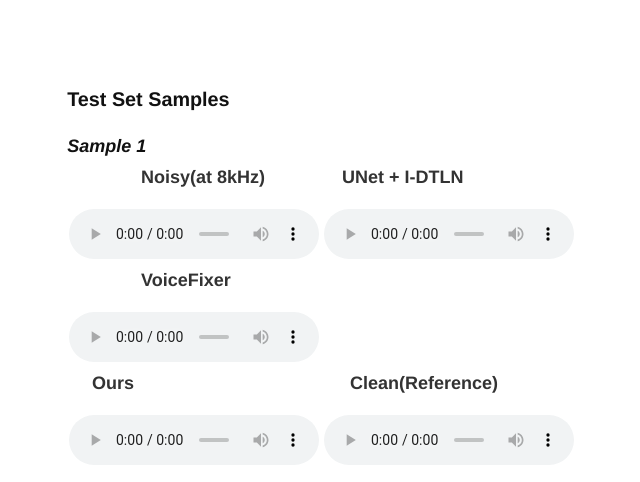
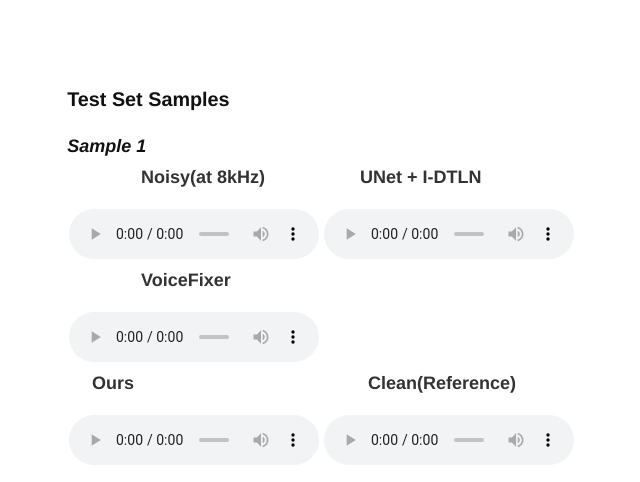
Before and after one commit to plcdemo/plcdemo.github.io, a Jekyll site: the page built from index.md, in a window 1280 px wide. Shown: the top 482 px of the page, without its empty margins (301-941 px from the left). Built offline with Jekyll 4.4.1, drawn with Linux system fonts in a browser that asks for light colours; our own code applies the rules of GitHub Pages for plain Markdown files.

Commit message:
Add files via upload

```diff
--- a/index.md
+++ b/index.md
@@ -6,7 +6,7 @@
 
 #### Sample 1
 
-&emsp;&emsp;&emsp;&emsp;**Noisy(at 8kHz)**&emsp;&emsp;&emsp;&emsp; **UNet + I-DTLN**
+&emsp;&emsp;&emsp;&emsp;**Noisy(at 8kHz)**&emsp;&emsp;&emsp;&emsp;&emsp; **UNet + I-DTLN**
 
 <audio controls="" style="width: 250px; height: 50px"><source src="data/noisy/1.wav" type="audio/wav"></audio><audio controls="" style="width: 250px; height: 50px"><source src="data/predict/UNet+I-DTLN/1.wav" type="audio/wav"></audio>
 
@@ -14,7 +14,7 @@
 
 <audio controls="" style="width: 250px; height: 50px"><source src="data/predict/VoiceFixer/1.wav" type="audio/wav"></audio>
 
- &emsp;**Ours**&emsp;&emsp;&emsp;&emsp;&emsp;&emsp;&emsp;&emsp;&emsp;&emsp;&emsp;&emsp;**Clean(Reference)**
+ &emsp;**Ours**&emsp;&emsp;&emsp;&emsp;&emsp;&emsp;&emsp;&emsp;&emsp;&emsp;&emsp;&emsp;&emsp;**Clean(Reference)**
 
 <audio controls="" style="width: 250px; height: 50px"><source src="data/predict/ours/1.wav" type="audio/wav"></audio><audio controls="" style="width: 250px; height: 50px"><source src="data/clean/1.wav" type="audio/wav"></audio>
 
@@ -72,7 +72,7 @@
 
 Spectrogram:
 
-<img src="img\real_1.png" alt="real_1" style="zoom: 25%;" /><img src="img\real_1_pr.png" alt="real_1_pr" style="zoom: 25%;" />
+<img src="img\1.png" alt="real_1_pr" style="zoom: 60%;" />
 
 ### Sample 2
 
@@ -84,7 +84,7 @@
 
 Spectrogram:
 
-<img src="img\real_8.png" alt="real_8" style="zoom: 25%;" /><img src="img\real_8_pr.png" alt="real_8_pr" style="zoom: 25%;" />
+<img src="img\2.png" alt="real_8" style="zoom: 60%;">
 
 ### Sample 3
 
@@ -96,4 +96,4 @@
 
 Spectrogram:
 
-<img src="img\real_9.png" alt="real_9" style="zoom: 25%;" /><img src="img\real_9_pr.png" alt="real_9_pr" style="zoom: 25%;" />
+<img src="img\3.png" alt="real_9" style="zoom: 60%;" />
```
Also changed, not shown: img/1.png (added), img/2.png (added), img/3.png (added).
